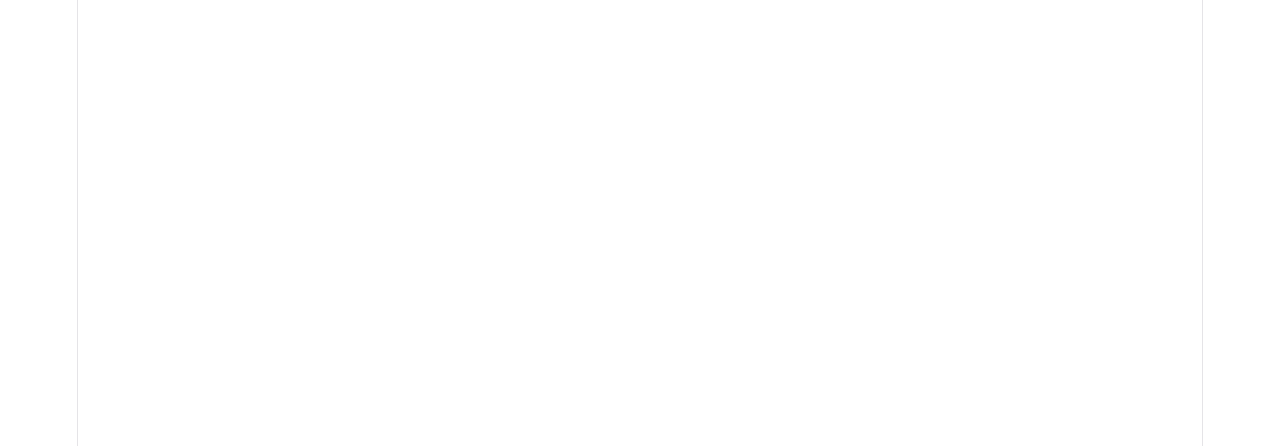
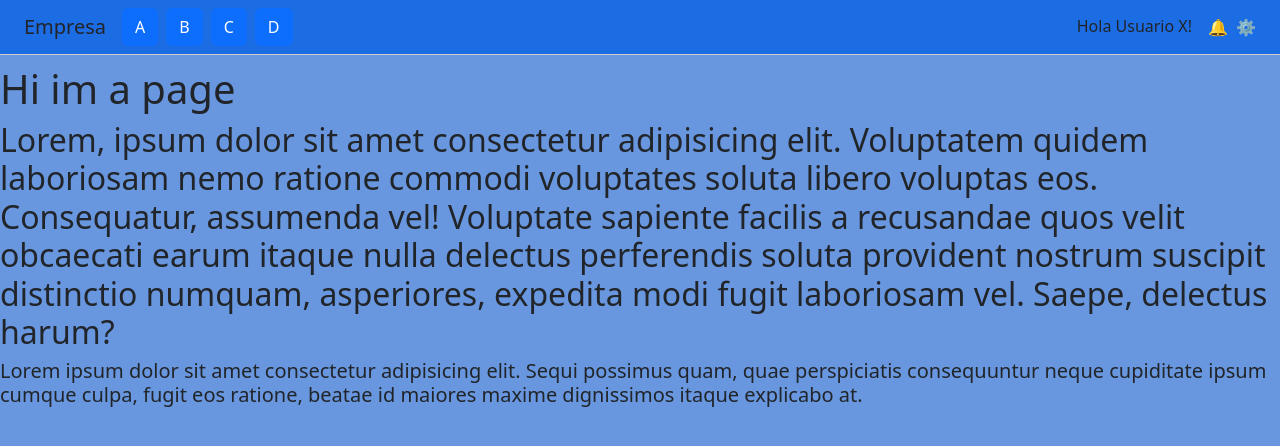
Before and after one commit to rencrash97/Trabajo-integrador-PIII, a React (Vite) app in the folder frontend/: page / in a window 1280 px wide. Shown: the top 446 px of the page. Built offline with nearby package versions, Linux system fonts and the light colour scheme.

Commit message:
Se agregó barra de navegación base, componente MainPage y Dashboard

```diff
--- a/frontend/src/App.jsx
+++ b/frontend/src/App.jsx
@@ -1,10 +1,12 @@
 import './App.css'
+import 'bootstrap/dist/css/bootstrap.min.css'
+import { Dashboard } from './components/dashboard/Dashboard.jsx'
 
 function App() {
 
   return (
     <>
-
+      <Dashboard />
     </>
   )
 }
--- /dev/null
+++ b/frontend/src/components/dashboard/Dashboard.jsx
@@ -0,0 +1,13 @@
+import MainPage from "../mainPage/mainPage.jsx"
+import NavBar from "../navBar/NavBar.jsx"
+
+export const Dashboard = () => {
+    return (
+        <>
+            <div style={{ display: 'flex', flexDirection: 'column', width: '100vw', minHeight: '100vh', paddingTop: '65px' }}>
+                <NavBar />
+                <MainPage />
+            </div>
+        </>
+    )
+}
--- /dev/null
+++ b/frontend/src/components/mainPage/MainPage.jsx
@@ -0,0 +1,24 @@
+import NavBar from '../navBar/NavBar.jsx';
+
+const MainPage = () => {
+  return (
+    <>
+      <div>
+        <h1>Hi im a page</h1>
+      </div>
+
+      <div>
+        <h2>Lorem, ipsum dolor sit amet consectetur adipisicing elit. Voluptatem quidem laboriosam nemo ratione commodi voluptates soluta libero voluptas eos. Consequatur, assumenda vel! Voluptate sapiente facilis a recusandae quos velit obcaecati earum itaque nulla delectus perferendis soluta provident nostrum suscipit distinctio numquam, asperiores, expedita modi fugit laboriosam vel. Saepe, delectus harum?</h2>
+      </div>
+
+
+      <div>
+        <h5>Lorem ipsum dolor sit amet consectetur adipisicing elit. Sequi possimus quam, quae perspiciatis consequuntur neque cupiditate ipsum cumque culpa, fugit eos ratione, beatae id maiores maxime dignissimos itaque explicabo at.</h5>
+      </div>
+
+    </>
+
+  )
+}
+
+export default MainPage;
--- /dev/null
+++ b/frontend/src/components/navBar/NavBar.css
@@ -0,0 +1,8 @@
+.navbar-custom {
+  width: 100%;
+  display: flex;
+  flex-direction: row;
+  border-bottom: 1px solid #ccc;
+  background-color: rgb(28, 108, 228);
+
+}
--- /dev/null
+++ b/frontend/src/components/navBar/NavBar.jsx
@@ -0,0 +1,29 @@
+import { Navbar, Container, Form, Button, Nav } from 'react-bootstrap';
+import './NavBar.css';
+
+const NavBar = () => {
+
+  return (
+
+    <Navbar fixed='top' className="navbar-custom py-2 px-4">
+      <Container fluid className="d-flex flex-row align-items-center justify-content-between p-0 w-100">
+
+        <div className="d-flex align-items-center gap-2 flex-shrink-0">
+          <h5 className="mb-0 me-2">Empresa</h5>
+          <Button>A</Button>
+          <Button>B</Button>
+          <Button>C</Button>
+          <Button>D</Button>
+        </div>
+
+        <Nav className="d-flex flex-row align-items-center gap-2 flex-shrink-0">
+          <h6 className="mb-0 me-2">Hola Usuario X!</h6> {/*cambiar despues para mostrar nombre usuario*/}
+          <a href="#" >🔔</a>
+          <a href="#">⚙️</a>
+        </Nav>
+      </Container>
+    </Navbar>
+  );
+}
+
+export default NavBar;
--- a/frontend/src/index.css
+++ b/frontend/src/index.css
@@ -1,111 +1,8 @@
-:root {
-  --text: #6b6375;
-  --text-h: #08060d;
-  --bg: #fff;
-  --border: #e5e4e7;
-  --code-bg: #f4f3ec;
-  --accent: #aa3bff;
-  --accent-bg: rgba(170, 59, 255, 0.1);
-  --accent-border: rgba(170, 59, 255, 0.5);
-  --social-bg: rgba(244, 243, 236, 0.5);
-  --shadow:
-    rgba(0, 0, 0, 0.1) 0 10px 15px -3px, rgba(0, 0, 0, 0.05) 0 4px 6px -2px;
-
-  --sans: system-ui, 'Segoe UI', Roboto, sans-serif;
-  --heading: system-ui, 'Segoe UI', Roboto, sans-serif;
-  --mono: ui-monospace, Consolas, monospace;
-
-  font: 18px/145% var(--sans);
-  letter-spacing: 0.18px;
-  color-scheme: light dark;
-  color: var(--text);
-  background: var(--bg);
-  font-synthesis: none;
-  text-rendering: optimizeLegibility;
-  -webkit-font-smoothing: antialiased;
-  -moz-osx-font-smoothing: grayscale;
-
-  @media (max-width: 1024px) {
-    font-size: 16px;
-  }
+html, body, #root {
+  margin: 0;
+  padding: 0;
+  width: 100%;
+  height: 100%;
+  box-sizing: border-box;
+  background-color: rgb(104, 151, 223);
 }
-
-@media (prefers-color-scheme: dark) {
-  :root {
-    --text: #9ca3af;
-    --text-h: #f3f4f6;
-    --bg: #16171d;
-    --border: #2e303a;
-    --code-bg: #1f2028;
-    --accent: #c084fc;
-    --accent-bg: rgba(192, 132, 252, 0.15);
-    --accent-border: rgba(192, 132, 252, 0.5);
-    --social-bg: rgba(47, 48, 58, 0.5);
-    --shadow:
-      rgba(0, 0, 0, 0.4) 0 10px 15px -3px, rgba(0, 0, 0, 0.25) 0 4px 6px -2px;
-  }
-
-  #social .button-icon {
-    filter: invert(1) brightness(2);
-  }
-}
-
-body {
-  margin: 0;
-}
-
-#root {
-  width: 1126px;
-  max-width: 100%;
-  margin: 0 auto;
-  text-align: center;
-  border-inline: 1px solid var(--border);
-  min-height: 100svh;
-  display: flex;
-  flex-direction: column;
-  box-sizing: border-box;
-}
-
-h1,
-h2 {
-  font-family: var(--heading);
-  font-weight: 500;
-  color: var(--text-h);
-}
-
-h1 {
-  font-size: 56px;
-  letter-spacing: -1.68px;
-  margin: 32px 0;
-  @media (max-width: 1024px) {
-    font-size: 36px;
-    margin: 20px 0;
-  }
-}
-h2 {
-  font-size: 24px;
-  line-height: 118%;
-  letter-spacing: -0.24px;
-  margin: 0 0 8px;
-  @media (max-width: 1024px) {
-    font-size: 20px;
-  }
-}
-p {
-  margin: 0;
-}
-
-code,
-.counter {
-  font-family: var(--mono);
-  display: inline-flex;
-  border-radius: 4px;
-  color: var(--text-h);
-}
-
-code {
-  font-size: 15px;
-  line-height: 135%;
-  padding: 4px 8px;
-  background: var(--code-bg);
-}
```
